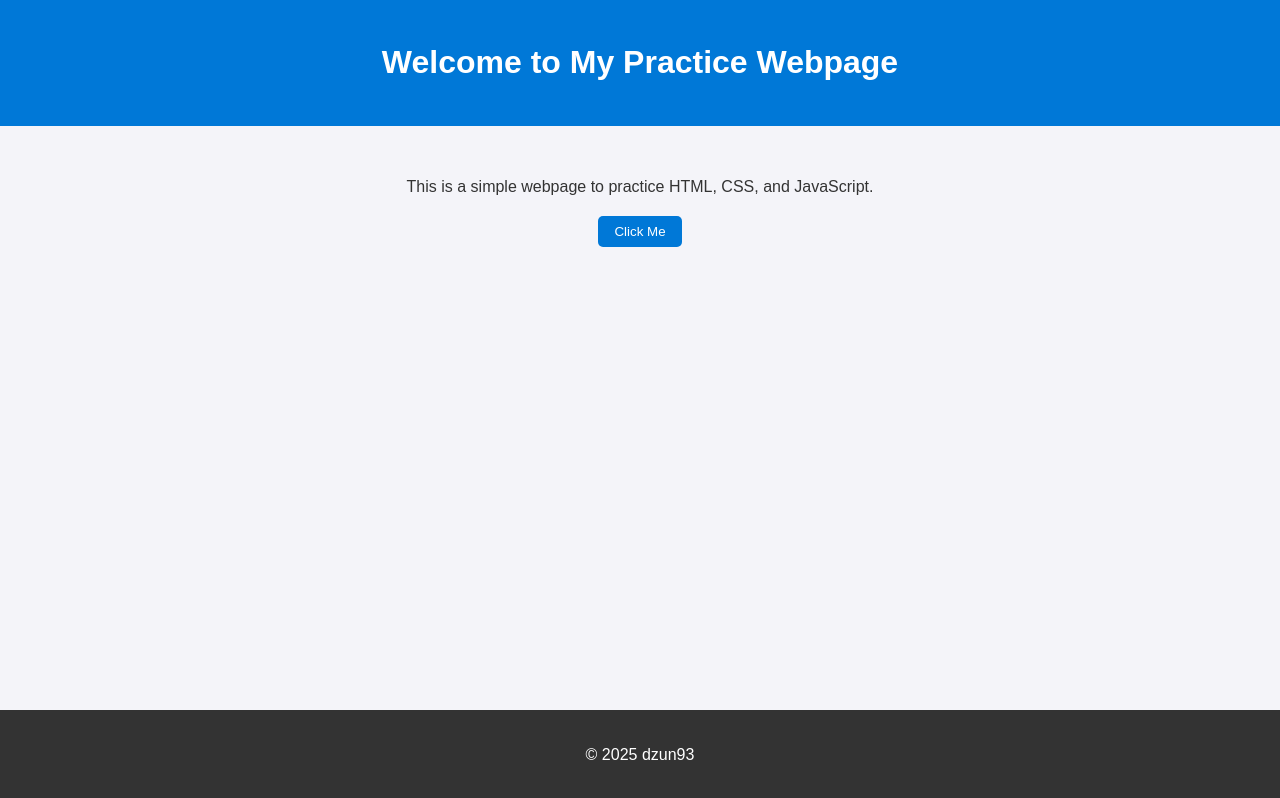
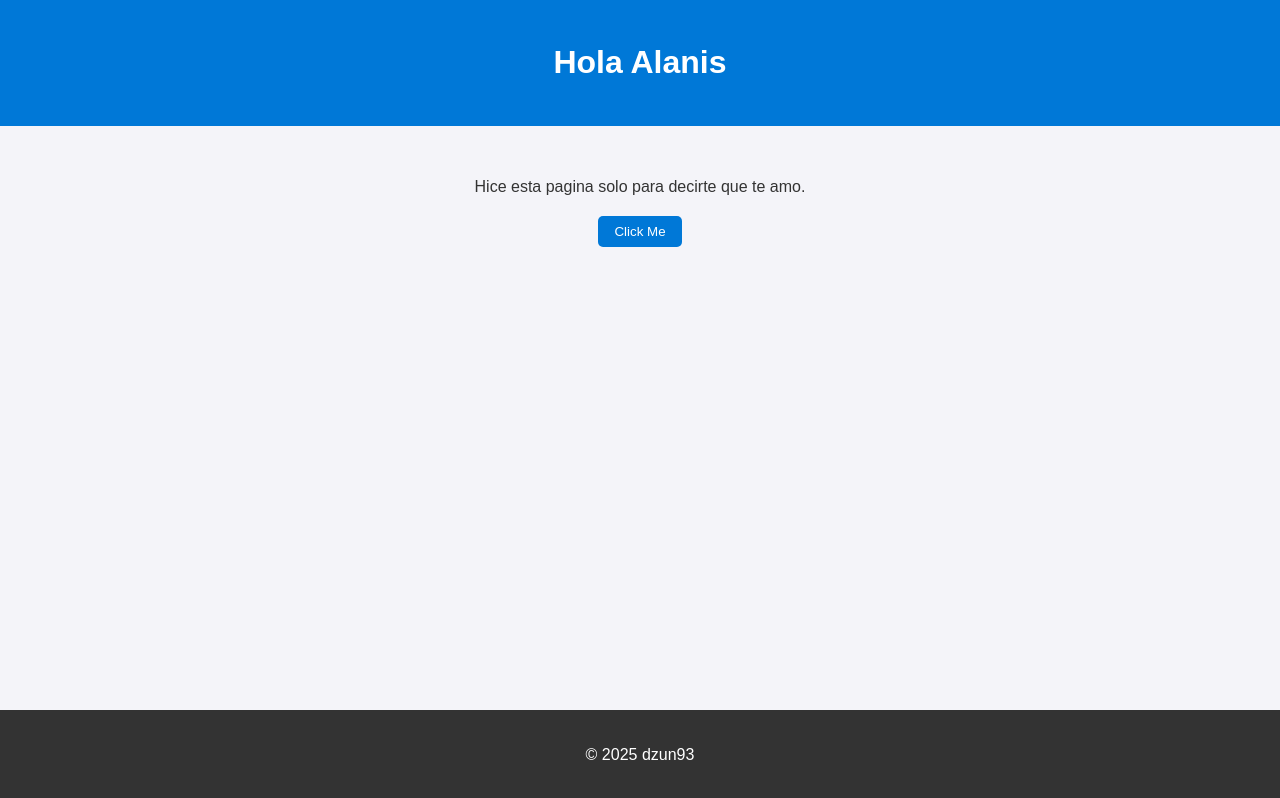
Before and after one commit to dzun93/dzun93.github.io, a plain HTML site: page index.html in a window 1280 px wide. Drawn offline with Linux system fonts and the light colour scheme.

Commit message:
Update text in index.html

```diff
--- a/index.html
+++ b/index.html
@@ -8,10 +8,10 @@
 </head>
 <body>
     <header>
-        <h1>Welcome to My Practice Webpage</h1>
+        <h1>Hola Alanis</h1>
     </header>
     <main>
-        <p>This is a simple webpage to practice HTML, CSS, and JavaScript.</p>
+        <p>Hice esta pagina solo para decirte que te amo. </p>
         <button id="clickMe">Click Me</button>
         <p id="message"></p>
     </main>
```
